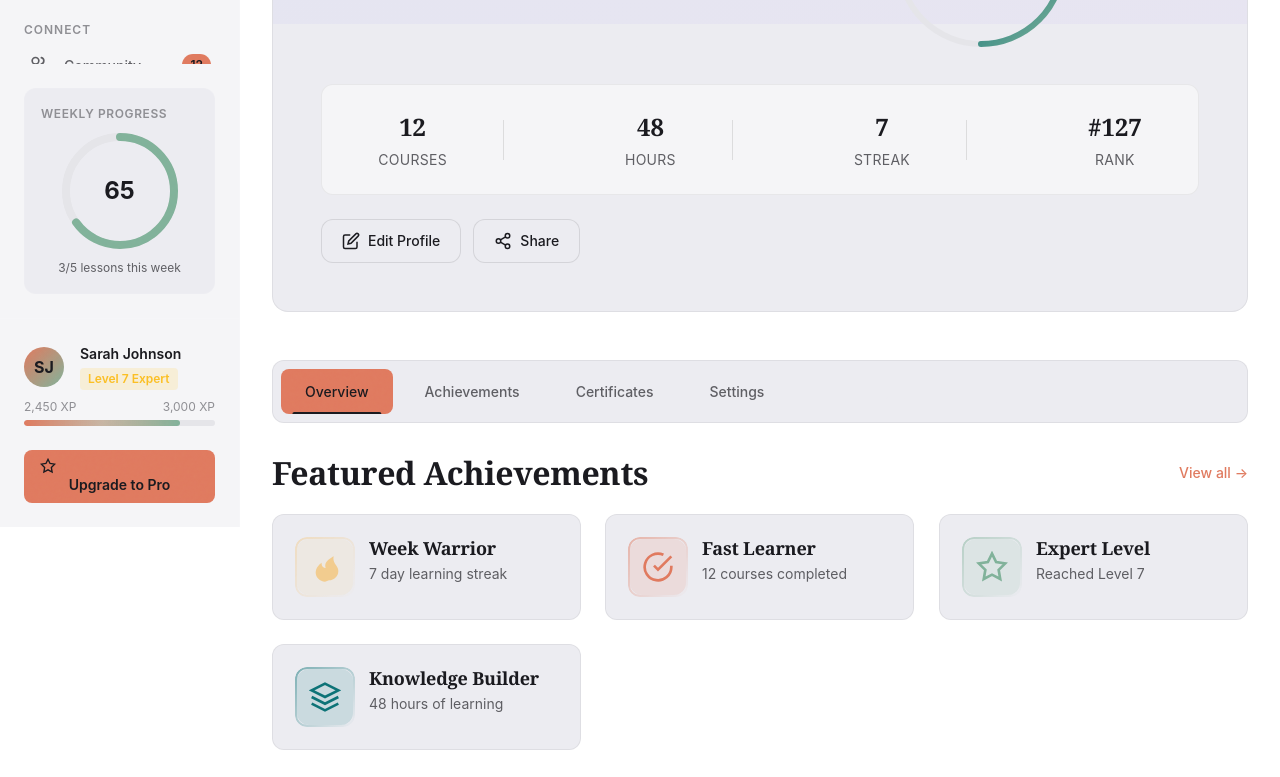
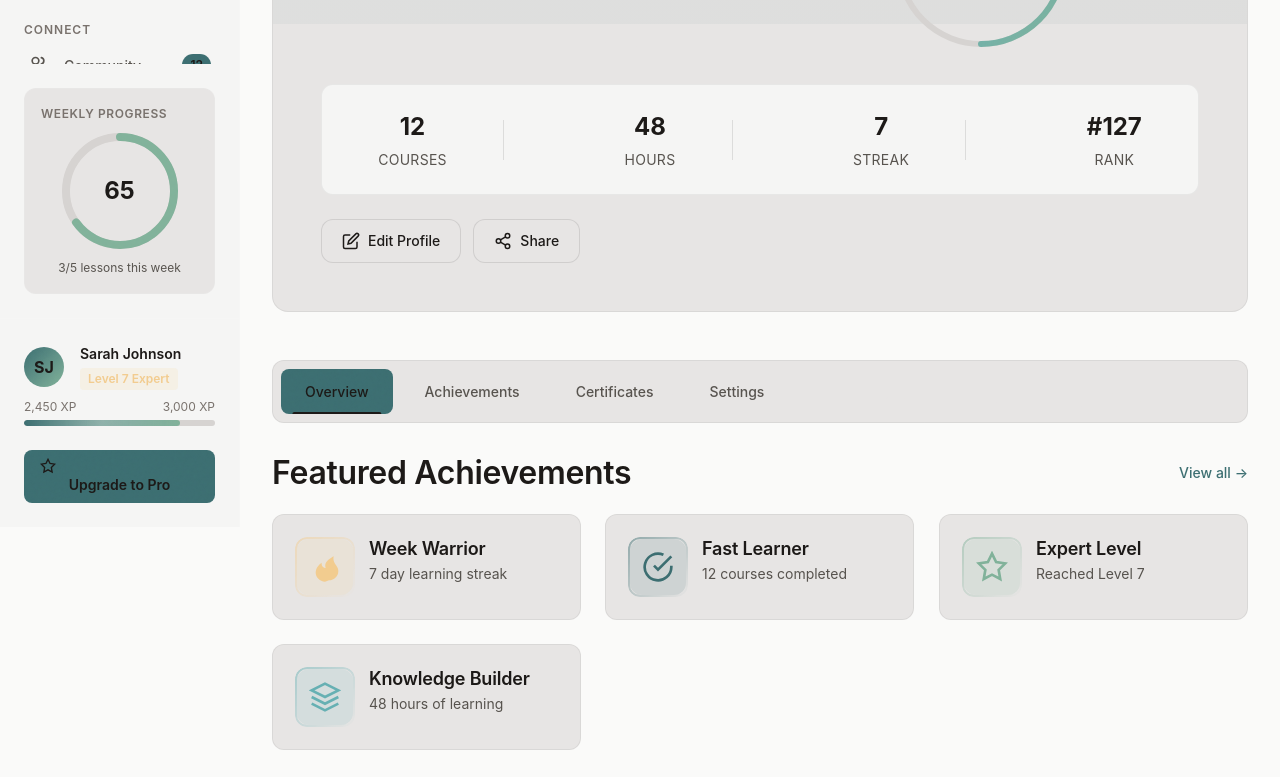
Before and after one commit to missa90/ai-training-platform, a plain HTML site: page course-app/pages/profile.html in a window 1280 px wide. Shown: the part 273-1050 px from the top of the page. Drawn offline with Linux system fonts and the light colour scheme.

Commit message:
feat: Design system redesign - Brand Teal + Warm Stone + Inter
- Replace terracotta (#e07a5f) with Brand Teal (#3C6E71) as primary
- Update backgrounds to warm stone grays (#1C1917, #292524, etc.)
- Switch typography from Crimson Pro + Work Sans to Inter
- Add full teal color scale (--teal-50 through --teal-900)
- Update shadows with teal-based glow effects
- Fix hardcoded colors in sidebar, header, forms, pages
- Bump CSS cache version to v=9

Co-Authored-By: Claude Opus 4.5 <noreply@anthropic.com>

```diff
--- a/course-app/css/base/tokens.css
+++ b/course-app/css/base/tokens.css
@@ -1,5 +1,6 @@
 /* ==========================================================================
    Design Tokens - AI Training Platform
+   Updated: Brand Teal + Warm Stone + Inter Typography
    ========================================================================== */
 
 :root {
@@ -7,30 +8,44 @@
      COLOR SYSTEM
      ======================================================================== */
 
-  /* Background Colors - Dark Theme */
-  --bg-primary: #0a0a0b;          /* Main background - near black */
-  --bg-secondary: #0f0f10;        /* Sidebar, elevated surfaces */
-  --bg-tertiary: #1a1a1f;         /* Cards, inputs */
-  --bg-quaternary: #252530;       /* Hover states, highlights */
-  --bg-elevated: #1e1e24;         /* Modal backgrounds */
+  /* Background Colors - Dark Theme (Warm Stone) */
+  --bg-primary: #1C1917;          /* Main background - warm dark */
+  --bg-secondary: #292524;        /* Sidebar, elevated surfaces */
+  --bg-tertiary: #44403C;         /* Cards, inputs */
+  --bg-quaternary: #57534E;       /* Hover states, highlights */
+  --bg-elevated: #292524;         /* Modal backgrounds */
 
-  /* Text Colors */
+  /* Text Colors (Warm) */
   --text-primary: #ffffff;        /* Headlines, important text */
-  --text-secondary: #a1a1a6;      /* Body text, descriptions */
-  --text-muted: #6e6e73;          /* Captions, metadata, placeholders */
-  --text-inverse: #0a0a0b;        /* Text on light backgrounds */
+  --text-secondary: #A8A29E;      /* Body text, descriptions */
+  --text-muted: #78716C;          /* Captions, metadata, placeholders */
+  --text-inverse: #1C1917;        /* Text on light backgrounds */
 
-  /* Primary Accent - Terracotta (distinctive, warm) */
-  --accent-primary: #e07a5f;      /* Primary actions, active states */
-  --accent-primary-hover: #f08a6f;
-  --accent-primary-muted: rgba(224, 122, 95, 0.15);
-  --accent-primary-glow: rgba(224, 122, 95, 0.4);
-  --accent-primary-rgb: 224, 122, 95;
+  /* ========================================================================
+     BRAND TEAL COLOR SCALE
+     ======================================================================== */
+  --teal-50: #F2F9F9;
+  --teal-100: #E0F0F0;
+  --teal-200: #C2E1E2;
+  --teal-300: #99CDCF;
+  --teal-400: #66B0B3;
+  --teal-500: #3C6E71;             /* PRIMARY BRAND COLOR */
+  --teal-600: #2E5659;
+  --teal-700: #224042;
+  --teal-800: #182C2E;
+  --teal-900: #101D1E;
 
-  /* Secondary Accent - Deep Teal (Tools) */
-  --accent-cyan: #0d7377;
-  --accent-cyan-hover: #0f9195;
-  --accent-cyan-muted: rgba(13, 115, 119, 0.15);
+  /* Primary Accent - Brand Teal */
+  --accent-primary: #3C6E71;      /* Primary actions, active states */
+  --accent-primary-hover: #2E5659;
+  --accent-primary-muted: rgba(60, 110, 113, 0.15);
+  --accent-primary-glow: rgba(60, 110, 113, 0.3);
+  --accent-primary-rgb: 60, 110, 113;
+
+  /* Secondary Accent - Lighter Teal (Tools) */
+  --accent-cyan: #66B0B3;
+  --accent-cyan-hover: #99CDCF;
+  --accent-cyan-muted: rgba(102, 176, 179, 0.15);
 
   /* Tertiary Accent - Warm Sand (Streaks, Highlights) */
   --accent-amber: #f2cc8f;
@@ -67,17 +82,18 @@
   --shadow-xl:
     0 8px 16px rgba(0, 0, 0, 0.3),
     0 20px 40px rgba(0, 0, 0, 0.5);
+  --shadow-soft: 0 2px 15px -3px rgba(0, 0, 0, 0.07), 0 10px 20px -2px rgba(0, 0, 0, 0.04);
   --shadow-glow: 0 0 20px var(--accent-primary-glow);
-  --shadow-glow-primary: 0 8px 32px rgba(224, 122, 95, 0.3);
+  --shadow-glow-primary: 0 8px 32px rgba(60, 110, 113, 0.3);
   --shadow-glow-success: 0 8px 32px rgba(129, 178, 154, 0.25);
 
   /* ========================================================================
      TYPOGRAPHY
      ======================================================================== */
 
-  /* Font Families - Editorial serif + refined sans-serif */
-  --font-display: 'Crimson Pro', Georgia, 'Times New Roman', serif;
-  --font-body: 'Work Sans', -apple-system, BlinkMacSystemFont, sans-serif;
+  /* Font Families - Inter for all UI */
+  --font-display: 'Inter', -apple-system, BlinkMacSystemFont, sans-serif;
+  --font-body: 'Inter', -apple-system, BlinkMacSystemFont, sans-serif;
   --font-mono: 'JetBrains Mono', 'SF Mono', Consolas, monospace;
 
   /* Font Sizes */
@@ -221,25 +237,25 @@
   --breakpoint-2xl: 1536px;
 
   /* Overlay */
-  --overlay-bg: rgba(0, 0, 0, 0.7);
+  --overlay-bg: rgba(28, 25, 23, 0.8);
 }
 
 /* ==========================================================================
-   Light Theme
+   Light Theme (Warm Stone)
    ========================================================================== */
 
 [data-theme="light"] {
   /* Background Colors */
-  --bg-primary: #ffffff;
-  --bg-secondary: #f5f5f7;
-  --bg-tertiary: #ececf1;
-  --bg-quaternary: #e5e5e9;
+  --bg-primary: #FAFAF9;
+  --bg-secondary: #F5F5F4;
+  --bg-tertiary: #E7E5E4;
+  --bg-quaternary: #D6D3D1;
   --bg-elevated: #ffffff;
 
   /* Text Colors */
-  --text-primary: #1a1a1f;
-  --text-secondary: #5e5e63;
-  --text-muted: #8e8e93;
+  --text-primary: #1C1917;
+  --text-secondary: #57534E;
+  --text-muted: #78716C;
   --text-inverse: #ffffff;
 
   /* Borders - Inverted for light backgrounds */
@@ -252,25 +268,27 @@
   --shadow-md: 0 4px 12px rgba(0, 0, 0, 0.08);
   --shadow-lg: 0 8px 24px rgba(0, 0, 0, 0.1);
   --shadow-xl: 0 16px 48px rgba(0, 0, 0, 0.12);
+  --shadow-soft: 0 2px 15px -3px rgba(0, 0, 0, 0.05), 0 10px 20px -2px rgba(0, 0, 0, 0.03);
+  --shadow-glow-primary: 0 8px 32px rgba(60, 110, 113, 0.2);
 
   /* Overlay */
-  --overlay-bg: rgba(0, 0, 0, 0.4);
+  --overlay-bg: rgba(28, 25, 23, 0.5);
 }
 
 /* System preference - applies when no explicit theme is set */
 @media (prefers-color-scheme: light) {
   :root:not([data-theme]) {
     /* Background Colors */
-    --bg-primary: #ffffff;
-    --bg-secondary: #f5f5f7;
-    --bg-tertiary: #ececf1;
-    --bg-quaternary: #e5e5e9;
+    --bg-primary: #FAFAF9;
+    --bg-secondary: #F5F5F4;
+    --bg-tertiary: #E7E5E4;
+    --bg-quaternary: #D6D3D1;
     --bg-elevated: #ffffff;
 
     /* Text Colors */
-    --text-primary: #1a1a1f;
-    --text-secondary: #5e5e63;
-    --text-muted: #8e8e93;
+    --text-primary: #1C1917;
+    --text-secondary: #57534E;
+    --text-muted: #78716C;
     --text-inverse: #ffffff;
 
     /* Borders */
@@ -283,9 +301,11 @@
     --shadow-md: 0 4px 12px rgba(0, 0, 0, 0.08);
     --shadow-lg: 0 8px 24px rgba(0, 0, 0, 0.1);
     --shadow-xl: 0 16px 48px rgba(0, 0, 0, 0.12);
+    --shadow-soft: 0 2px 15px -3px rgba(0, 0, 0, 0.05), 0 10px 20px -2px rgba(0, 0, 0, 0.03);
+    --shadow-glow-primary: 0 8px 32px rgba(60, 110, 113, 0.2);
 
     /* Overlay */
-    --overlay-bg: rgba(0, 0, 0, 0.4);
+    --overlay-bg: rgba(28, 25, 23, 0.5);
   }
 }
 
--- a/course-app/css/base/typography.css
+++ b/course-app/css/base/typography.css
@@ -2,11 +2,11 @@
    Typography System
    ========================================================================== */
 
-/* Google Fonts Import - Editorial serif + refined sans-serif */
-@import url('https://fonts.googleapis.com/css2?family=Crimson+Pro:wght@400;500;600;700&family=Work+Sans:wght@400;500;600;700&family=JetBrains+Mono:wght@400;500&display=swap');
+/* Google Fonts Import - Inter + JetBrains Mono */
+@import url('https://fonts.googleapis.com/css2?family=Inter:wght@400;500;600;700&family=JetBrains+Mono:wght@400;500&display=swap');
 
 /* ==========================================================================
-   Headings - Crimson Pro (Editorial Serif)
+   Headings - Inter (Modern Sans-Serif)
    ========================================================================== */
 
 h1, h2, h3, h4, h5, h6,
@@ -50,7 +50,7 @@ h6, .heading-6 {
 }
 
 /* ==========================================================================
-   Body Text - Work Sans (Refined Sans-Serif)
+   Body Text - Inter (Modern Sans-Serif)
    ========================================================================== */
 
 .text-body-lg {
--- a/course-app/css/components/forms.css
+++ b/course-app/css/components/forms.css
@@ -498,7 +498,7 @@
 .form-group--error .form-input:focus,
 .form-group--error .form-textarea:focus,
 .form-group--error .form-select:focus {
-  box-shadow: 0 0 0 3px rgba(239, 68, 68, 0.2);
+  box-shadow: 0 0 0 3px var(--accent-error-muted);
 }
 
 .form-group--error .form-checkbox__box,
@@ -530,7 +530,7 @@
 .form-group--success .form-input:focus,
 .form-group--success .form-textarea:focus,
 .form-group--success .form-select:focus {
-  box-shadow: 0 0 0 3px rgba(16, 185, 129, 0.2);
+  box-shadow: 0 0 0 3px var(--accent-success-muted);
 }
 
 .form-success {
--- a/course-app/css/components/sidebar.css
+++ b/course-app/css/components/sidebar.css
@@ -459,8 +459,8 @@
 .sidebar__user-level {
   display: inline-block;
   padding: 2px 8px;
-  background: rgba(251, 191, 36, 0.15);
-  color: #fbbf24;
+  background: var(--accent-amber-muted);
+  color: var(--accent-amber);
   font-size: var(--text-xs);
   font-weight: 600;
   border-radius: 4px;
--- a/course-app/css/main.css
+++ b/course-app/css/main.css
@@ -4,46 +4,46 @@
    ========================================================================== */
 
 /* Base Styles */
-@import url('./base/tokens.css?v=8');
-@import url('./base/reset.css?v=8');
-@import url('./base/typography.css?v=8');
+@import url('./base/tokens.css?v=9');
+@import url('./base/reset.css?v=9');
+@import url('./base/typography.css?v=9');
 
 /* Layouts */
-@import url('./layouts/main-layout.css?v=8');
-@import url('./layouts/grid.css?v=8');
+@import url('./layouts/main-layout.css?v=9');
+@import url('./layouts/grid.css?v=9');
 
 /* Utilities */
-@import url('./utilities/spacing.css?v=8');
-@import url('./utilities/animations.css?v=8');
-@import url('./utilities/accessibility.css?v=8');
+@import url('./utilities/spacing.css?v=9');
+@import url('./utilities/animations.css?v=9');
+@import url('./utilities/accessibility.css?v=9');
 
 /* Components */
-@import url('./components/sidebar.css?v=8');
-@import url('./components/header.css?v=8');
-@import url('./components/buttons.css?v=8');
-@import url('./components/cards.css?v=8');
-@import url('./components/search-modal.css?v=8');
-@import url('./components/notifications.css?v=8');
-@import url('./components/skeleton.css?v=8');
-@import url('./components/onboarding.css?v=8');
-@import url('./components/forms.css?v=8');
-@import url('./components/tooltips.css?v=8');
-@import url('./components/dropdown.css?v=8');
-@import url('./components/callouts.css?v=8');
-@import url('./components/charts.css?v=8');
-@import url('./components/progress.css?v=8');
-@import url('./components/stats.css?v=8');
-@import url('./components/context-window.css?v=8');
-@import url('./components/context-timeline.css?v=8');
-@import url('./components/rag-demo.css?v=8');
-@import url('./components/memory-explorer.css?v=8');
-@import url('./components/best-practices.css?v=8');
-@import url('./components/ai-fundamentals.css?v=8');
+@import url('./components/sidebar.css?v=9');
+@import url('./components/header.css?v=9');
+@import url('./components/buttons.css?v=9');
+@import url('./components/cards.css?v=9');
+@import url('./components/search-modal.css?v=9');
+@import url('./components/notifications.css?v=9');
+@import url('./components/skeleton.css?v=9');
+@import url('./components/onboarding.css?v=9');
+@import url('./components/forms.css?v=9');
+@import url('./components/tooltips.css?v=9');
+@import url('./components/dropdown.css?v=9');
+@import url('./components/callouts.css?v=9');
+@import url('./components/charts.css?v=9');
+@import url('./components/progress.css?v=9');
+@import url('./components/stats.css?v=9');
+@import url('./components/context-window.css?v=9');
+@import url('./components/context-timeline.css?v=9');
+@import url('./components/rag-demo.css?v=9');
+@import url('./components/memory-explorer.css?v=9');
+@import url('./components/best-practices.css?v=9');
+@import url('./components/ai-fundamentals.css?v=9');
 
 /* Pages */
-@import url('./pages/courses.css?v=8');
-@import url('./pages/tools.css?v=8');
-@import url('./pages/community.css?v=8');
-@import url('./pages/profile.css?v=8');
-@import url('./pages/settings.css?v=8');
-@import url('./pages/lesson.css?v=8');
+@import url('./pages/courses.css?v=9');
+@import url('./pages/tools.css?v=9');
+@import url('./pages/community.css?v=9');
+@import url('./pages/profile.css?v=9');
+@import url('./pages/settings.css?v=9');
+@import url('./pages/lesson.css?v=9');
--- a/course-app/css/pages/profile.css
+++ b/course-app/css/pages/profile.css
@@ -24,8 +24,8 @@
   right: 0;
   height: 200px;
   background: linear-gradient(135deg,
-    rgba(99, 102, 241, 0.05) 0%,
-    rgba(139, 92, 246, 0.05) 100%);
+    rgba(60, 110, 113, 0.05) 0%,
+    rgba(46, 86, 89, 0.05) 100%);
   pointer-events: none;
 }
 
@@ -99,7 +99,7 @@
   gap: var(--space-2);
   padding: var(--space-2) var(--space-4);
   background: var(--accent-success-muted);
-  border: 1px solid rgba(16, 185, 129, 0.3);
+  border: 1px solid rgba(129, 178, 154, 0.3);
   border-radius: var(--radius-full);
   color: var(--accent-success);
   font-size: var(--text-sm);
@@ -413,19 +413,19 @@
 }
 
 .streak-day[data-activity="1"] {
-  background: rgba(99, 102, 241, 0.3);
-  border-color: rgba(99, 102, 241, 0.4);
+  background: rgba(60, 110, 113, 0.3);
+  border-color: rgba(60, 110, 113, 0.4);
 }
 
 .streak-day[data-activity="2"] {
-  background: rgba(99, 102, 241, 0.6);
-  border-color: rgba(99, 102, 241, 0.7);
+  background: rgba(60, 110, 113, 0.6);
+  border-color: rgba(60, 110, 113, 0.7);
 }
 
 .streak-day[data-activity="3"] {
   background: var(--accent-primary);
   border-color: var(--accent-primary-hover);
-  box-shadow: 0 0 12px rgba(99, 102, 241, 0.3);
+  box-shadow: 0 0 12px rgba(60, 110, 113, 0.3);
 }
 
 .streak-day.active {
@@ -471,13 +471,13 @@
 }
 
 .streak-legend__item[data-level="1"] {
-  background: rgba(99, 102, 241, 0.3);
-  border-color: rgba(99, 102, 241, 0.4);
+  background: rgba(60, 110, 113, 0.3);
+  border-color: rgba(60, 110, 113, 0.4);
 }
 
 .streak-legend__item[data-level="2"] {
-  background: rgba(99, 102, 241, 0.6);
-  border-color: rgba(99, 102, 241, 0.7);
+  background: rgba(60, 110, 113, 0.6);
+  border-color: rgba(60, 110, 113, 0.7);
 }
 
 .streak-legend__item[data-level="3"] {
```
Also changed, not shown: course-app/css/components/header.css (+6 -10 lines), course-app/css/pages/courses.css (+10 -10 lines), course-app/css/pages/settings.css (+5 -5 lines).
